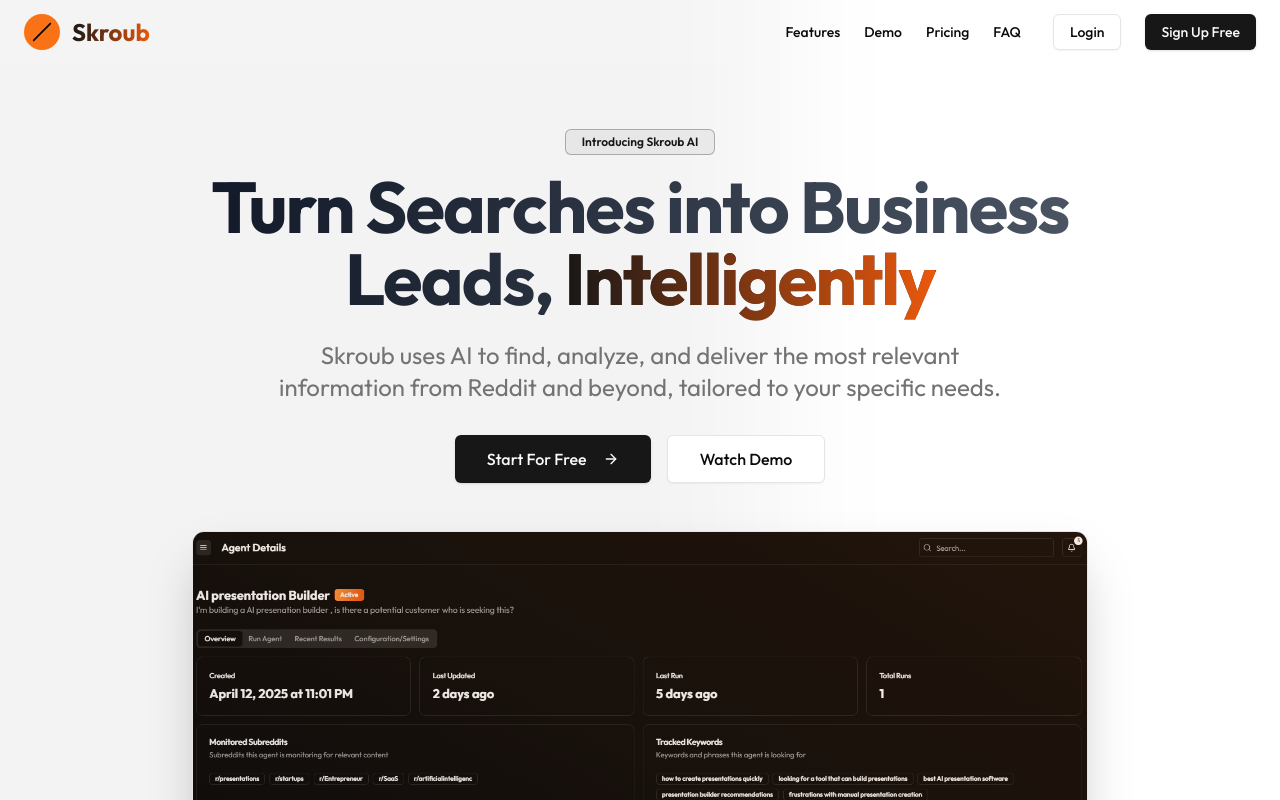
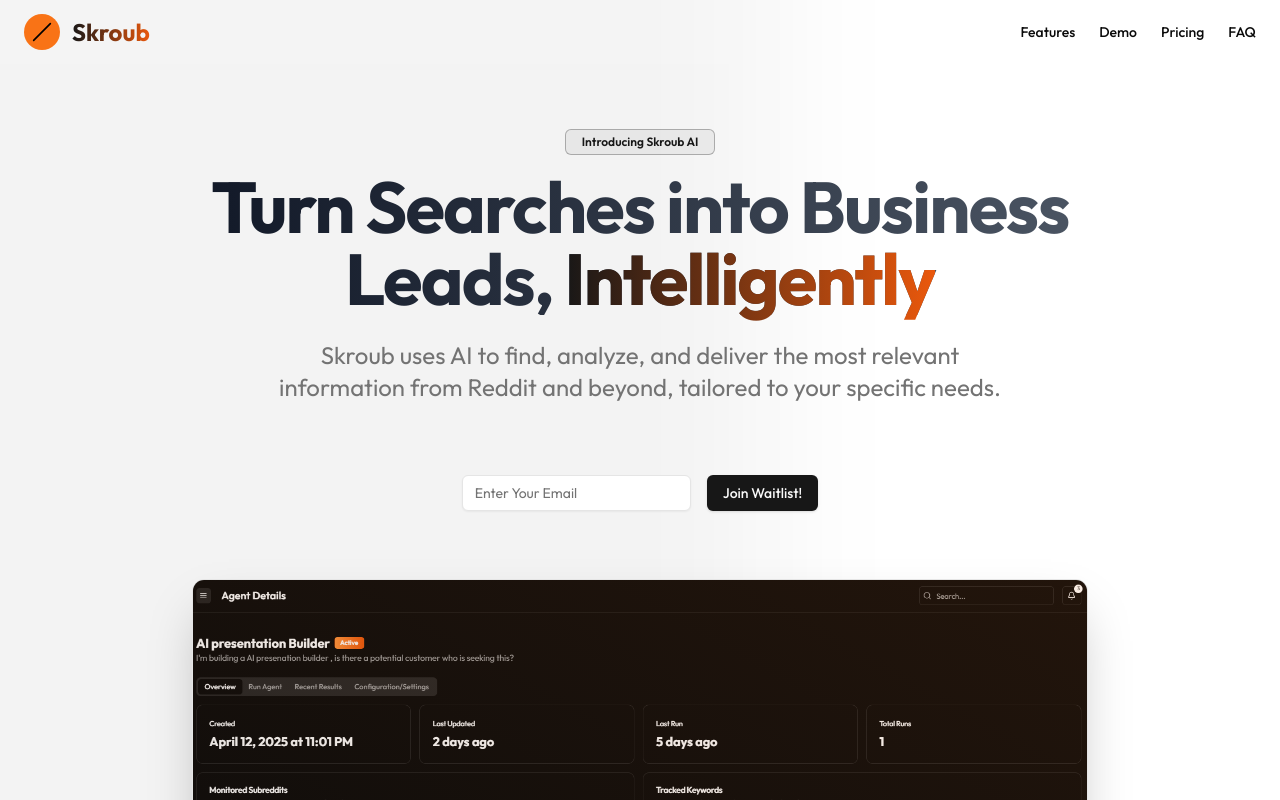
Before and after one commit to Kamalesh1512/rSlashMiner, a Next.js app: page / in a window 1280 px wide. Shown: the top 800 px of the page. Built offline with nearby package versions, Linux system fonts and the light colour scheme.

Commit message:
Day-12 waitlist added

```diff
--- a/src/app/(landingpages)/_components/header.tsx
+++ b/src/app/(landingpages)/_components/header.tsx
@@ -74,12 +74,12 @@ export default function Header() {
           >
             FAQ
           </Link>
-          <Button asChild variant="outline" className="ml-2">
+          {/* <Button asChild variant="outline" className="ml-2">
             <Link href="/login">Login</Link>
           </Button>
           <Button asChild>
             <Link href="/signup">Sign Up Free</Link>
-          </Button>
+          </Button> */}
         </nav>
 
         {/* Mobile Menu Button */}
@@ -137,7 +137,8 @@ export default function Header() {
             >
               FAQ
             </Link>
-            <div className="flex flex-col gap-2 pt-2">
+            {/* TODO - We need to revoke once the website is  */}
+            {/* <div className="flex flex-col gap-2 pt-2">
               <Button asChild variant="outline" className="w-full">
                 <Link href="/login" onClick={() => setMobileMenuOpen(false)}>
                   Login
@@ -148,7 +149,7 @@ export default function Header() {
                   Sign Up Free
                 </Link>
               </Button>
-            </div>
+            </div> */}
           </div>
         </motion.div>
       )}
--- a/src/app/(landingpages)/_components/hero.tsx
+++ b/src/app/(landingpages)/_components/hero.tsx
@@ -1,17 +1,17 @@
-"use client"
-import Image from "next/image"
-import { motion } from "framer-motion"
-import { ArrowRight, Search, Bot, Database } from "lucide-react"
-import { Button } from "@/components/ui/button"
-import { Badge } from "@/components/ui/badge"
-import BackgroundGradient from "./bg-gradient"
-import Link from "next/link"
-import Slideshow from "./slide-show"
-import { useRouter } from "next/navigation"
+"use client";
+import Image from "next/image";
+import { motion } from "framer-motion";
+import { ArrowRight, Search, Bot, Database } from "lucide-react";
+import { Button } from "@/components/ui/button";
+import { Badge } from "@/components/ui/badge";
+import BackgroundGradient from "./bg-gradient";
+import Link from "next/link";
+import Slideshow from "./slide-show";
+import { useRouter } from "next/navigation";
+import { WaitlistForm } from "@/components/global/waitlist/waitlist-form";
 
 export default function HeroSection() {
-
-  const router = useRouter()
+  const router = useRouter();
   return (
     <div className="container px-4 md:px-6 mx-auto">
       <div className="flex flex-col items-center justify-center text-center max-w-4xl mx-auto">
@@ -21,7 +21,10 @@ export default function HeroSection() {
           transition={{ duration: 0.5 }}
           className="mb-4 mt-32"
         >
-            <Badge variant="outline" className="px-4 py-1 border-primary/30 bg-primary/5 text-primary">
+          <Badge
+            variant="outline"
+            className="px-4 py-1 border-primary/30 bg-primary/5 text-primary"
+          >
             Introducing Skroub AI
           </Badge>
         </motion.div>
@@ -32,7 +35,10 @@ export default function HeroSection() {
           transition={{ duration: 0.5, delay: 0.1 }}
           className="text-4xl md:text-6xl lg:text-7xl font-bold tracking-tight mb-6 bg-clip-text text-transparent bg-gradient-to-r from-gray-900 to-gray-600 dark:from-white dark:to-gray-400"
         >
-            Turn Searches into Business Leads, <span className="bg-gradient-to-r from-primary to-orange-600 bg-clip-text text-transparent">Intelligently</span>
+          Turn Searches into Business Leads,{" "}
+          <span className="bg-gradient-to-r from-primary to-orange-600 bg-clip-text text-transparent">
+            Intelligently
+          </span>
         </motion.h1>
 
         <motion.p
@@ -41,8 +47,8 @@ export default function HeroSection() {
           transition={{ duration: 0.5, delay: 0.2 }}
           className="text-xl md:text-2xl text-muted-foreground mb-8 max-w-3xl"
         >
-            Skroub uses AI to find, analyze, and deliver the most relevant information from Reddit and beyond, tailored
-            to your specific needs.
+          Skroub uses AI to find, analyze, and deliver the most relevant
+          information from Reddit and beyond, tailored to your specific needs.
         </motion.p>
 
         <motion.div
@@ -51,15 +57,20 @@ export default function HeroSection() {
           transition={{ duration: 0.5, delay: 0.3 }}
           className="flex flex-col sm:flex-row gap-4 mb-12"
         >
-            <Button size="lg" className="text-base px-8 h-12" onClick={()=>router.push('/signup')}>
+          {/* <Button
+            size="lg"
+            className="text-base px-8 h-12"
+            onClick={() => router.push("/signup")}
+          >
             Start For Free
             <ArrowRight className="ml-2 h-4 w-4" />
           </Button>
-            <Link href={'/#demo'}>
+          <Link href={"/#demo"}>
             <Button size="lg" variant="outline" className="text-base px-8 h-12">
               Watch Demo
             </Button>
-            </Link>
+          </Link> */}
+          <WaitlistForm />
         </motion.div>
 
         <motion.div
@@ -137,5 +148,5 @@ export default function HeroSection() {
         </motion.div>
       </div>
     </div>
-  )
+  );
 }
--- a/src/app/(protectedpages)/agents/[agentId]/page.tsx
+++ b/src/app/(protectedpages)/agents/[agentId]/page.tsx
@@ -50,7 +50,7 @@ export default function AgentDetailPage() {
   const router = useRouter();
   const { data: session, status } = useSession();
   const [isLoading, setIsLoading] = useState(true);
-  const agents = useAgentStore((state) => state.agents);
+  const {agents,setAgents} = useAgentStore();
   const [agent, setAgent] = useState<Agent | null>();
   const [isRunning, setIsRunning] = useState(false);
 
@@ -59,15 +59,47 @@ export default function AgentDetailPage() {
     // Simulate loading data
     const timer = setTimeout(() => {
       const foundAgent = agents.find((a) => a.id === agentId);
-      // console.log("Found agent",foundAgent)
       setAgent(foundAgent || null);
       setIsLoading(false);
     }, 1000);
 
     return () => clearTimeout(timer);
   }, [agentId, agents]);
+  console.log("agents details",agents)
+  // console.log("agents details", agent);
 
-  console.log("agents details", agent);
+  const fetchAgents = async () => {
+    try {
+      const response = await fetch("/api/agents")
+      const data = await response.json()
+
+      if (!response.ok) {
+        throw new Error(data.message || "Failed to fetch agents")
+      }
+      setAgents(data.agents)
+    } catch (error) {
+      toast.error("Error",{
+        description: error instanceof Error ? error.message : "Failed to fetch agents",
+      })
+    } finally {
+      setIsLoading(false)
+    }
+  }
+
+    useEffect(() => {
+
+      const timer = setTimeout(() => {
+      if (status === "unauthenticated") {
+        router.push("/login")
+      }
+
+      if (status === "authenticated") {
+        fetchAgents()
+      }
+    }, 1000);
+
+    return () => clearTimeout(timer);
+    }, [status, router])
 
   const toggleAgentStatus = () => {
     if (!agent) return;
@@ -120,6 +152,8 @@ export default function AgentDetailPage() {
   const last24Days = getRunsInLastNDays(agent.lastRunAt, agent.runCount, 1);
   const last7Days = getRunsInLastNDays(agent.lastRunAt, agent.runCount, 7);
   const last30Days = getRunsInLastNDays(agent.lastRunAt, agent.runCount, 30);
+
+
 
   return (
     <div className="space-y-5">
@@ -346,7 +380,7 @@ export default function AgentDetailPage() {
                                 </p>
 
                                 <div className="flex flex-wrap gap-2 mb-4">
-                                  {result.matchedKeywords.map(
+                                  {result.matchedKeywords && result.matchedKeywords.map(
                                     (keyword, index) => (
                                       <span
                                         key={index}
--- a/src/app/(protectedpages)/agents/page.tsx
+++ b/src/app/(protectedpages)/agents/page.tsx
@@ -27,7 +27,7 @@ export default function AgentsPage() {
     }
 
     if (status === "authenticated") {
-      fetchAgents()
+      setIsLoading(false)
     }
   }, [status, router])
 
--- /dev/null
+++ b/src/app/api/user/waitlist/route.ts
@@ -0,0 +1,37 @@
+import { db } from '@/lib/db'
+import { waitlist } from '@/lib/db/schema'
+import { eq } from 'drizzle-orm'
+import { NextResponse } from 'next/server'
+
+
+export async function POST(request: Request) {
+  const { email } = await request.json()
+
+  if (!email) {
+    return NextResponse.json({ error: 'Email is required' }, { status: 400 })
+  }
+
+
+  const existingEmail=await db.select()
+                         .from(waitlist)
+                         .where(eq(waitlist.email,email))
+
+  if (existingEmail.length===0) {
+        try {
+          const dbResult = await db.insert(waitlist)
+                  .values({
+                    email:email
+                  }).returning({email:waitlist.email})
+          return NextResponse.json({ message: dbResult[0].email })
+
+    }
+    catch (error) {
+      console.error('Error saving to db:', error)
+      return NextResponse.json({ error: 'Failed to add to waitlist' }, { status: 500 })
+    }
+  }
+  else{
+    return NextResponse.json({ message: 'You are Already Responded' }, { status: 200 })
+  }
+
+}
--- /dev/null
+++ b/src/components/global/waitlist/waitlist-form.tsx
@@ -0,0 +1,76 @@
+'use client'
+import { useState } from 'react'
+import { Button } from "@/components/ui/button"
+import { Input } from "@/components/ui/input"
+import { z } from 'zod'
+import { useForm } from 'react-hook-form'
+import { zodResolver } from '@hookform/resolvers/zod'
+import axios from 'axios'
+import { toast } from 'sonner'
+import { Form, FormControl, FormField, FormItem, FormMessage } from '@/components/ui/form'
+
+
+const emailFormSchema = z.object({
+  email:z.string().email({message:"Invalid Email address"})
+})
+
+export function WaitlistForm() {
+
+  const [email, setEmail] = useState('')
+
+  const form = useForm<z.infer <typeof emailFormSchema>>({
+    resolver:zodResolver(emailFormSchema),
+    defaultValues:{
+      email:''
+    }
+  })
+
+  const  isLoading = form.formState.isSubmitting;
+
+  const onSubmit = async (value : z.infer<typeof emailFormSchema>) => {
+
+    try {
+      const response = await axios.post('/api/user/waitlist', {
+        email:value.email
+      })
+
+      toast.success("Success You are added To Waitlist!",{
+        description: `${response.data.message}.`,
+      })
+    } catch (error) {
+      toast.error("Error",{
+        description: "Failed to join the waitlist. Please try again.",
+      })
+    }
+  }
+
+  return (
+    <div className='mt-5 p-5'>
+      <Form {...form}>
+      <form onSubmit={form.handleSubmit(onSubmit)}>
+      <div className="grid grid-flow-col space-x-4">
+      <FormField control={form.control}
+          name="email"
+          render={({field}) => (
+            <FormItem>
+                <FormControl>
+                  <Input
+                  className="bg-background"
+                  placeholder="Enter Your Email"
+                  disabled={isLoading}
+                  {...field} />
+                </FormControl>
+              <FormMessage/>
+            </FormItem>
+              )}/>
+      <Button type="submit" disabled={isLoading}>
+        {isLoading ? 'Joining...' : 'Join Waitlist!'}
+      </Button>
+
+      </div>
+
+      </form>
+     </Form>
+  </div>
+  )
+}
--- a/src/lib/db/schema.ts
+++ b/src/lib/db/schema.ts
@@ -381,3 +381,12 @@ export const feedbackRelations = relations(feedback, ({ one }) => ({
     references: [users.id],
   }),
 }))
+
+
+export const waitlist = pgTable("waitlist", {
+  id: varchar("id", { length: 128 })
+    .primaryKey()
+    .$defaultFn(() => createId()),
+  email: varchar("email", { length: 128 }).notNull()
+
+});
--- a/src/lib/payments/dodo-client.ts
+++ b/src/lib/payments/dodo-client.ts
@@ -3,7 +3,6 @@
  *
  * This client handles all interactions with the Dodo Payments API.
  */
-
 import DodoPayments from 'dodopayments';
 
 export const dodoClient = new DodoPayments({
```
Also changed, not shown: src/lib/payments/subscription-service.ts (line endings or trailing spaces). Lines whose indentation alone changed are shown as unchanged.
